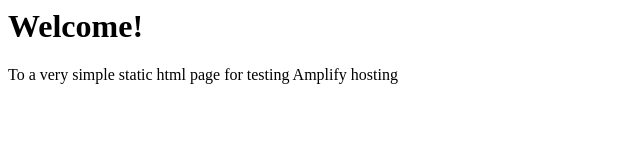
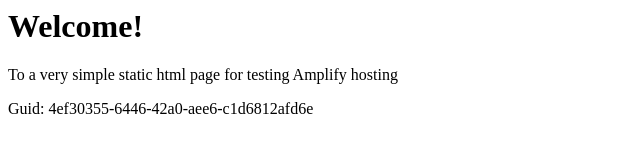
Before and after one commit to aws-aemilia-dub/Github-PR-Commit-Integration-Test-DoNotTouch-GithubWebhookPreviewCanaryTest-v1-prod-eu-west-1, a website: page src/index.html in a window 1280 px wide. Shown: the whole page, without its empty margins (0-640 px from the left). Drawn offline with Linux system fonts and the light colour scheme.

Commit message:
commit from integ tests

```diff
--- a/src/index.html
+++ b/src/index.html
@@ -1,3 +1,5 @@
+
+
 <html lang="en">
 
 <head>
@@ -10,6 +12,6 @@
 <body>
     <h1>Welcome!</h1>
     <p>To a very simple static html page for testing Amplify hosting</p>
-</body>
+    <p>Guid: 4ef30355-6446-42a0-aee6-c1d6812afd6e</p></body>
 
 </html>
```
